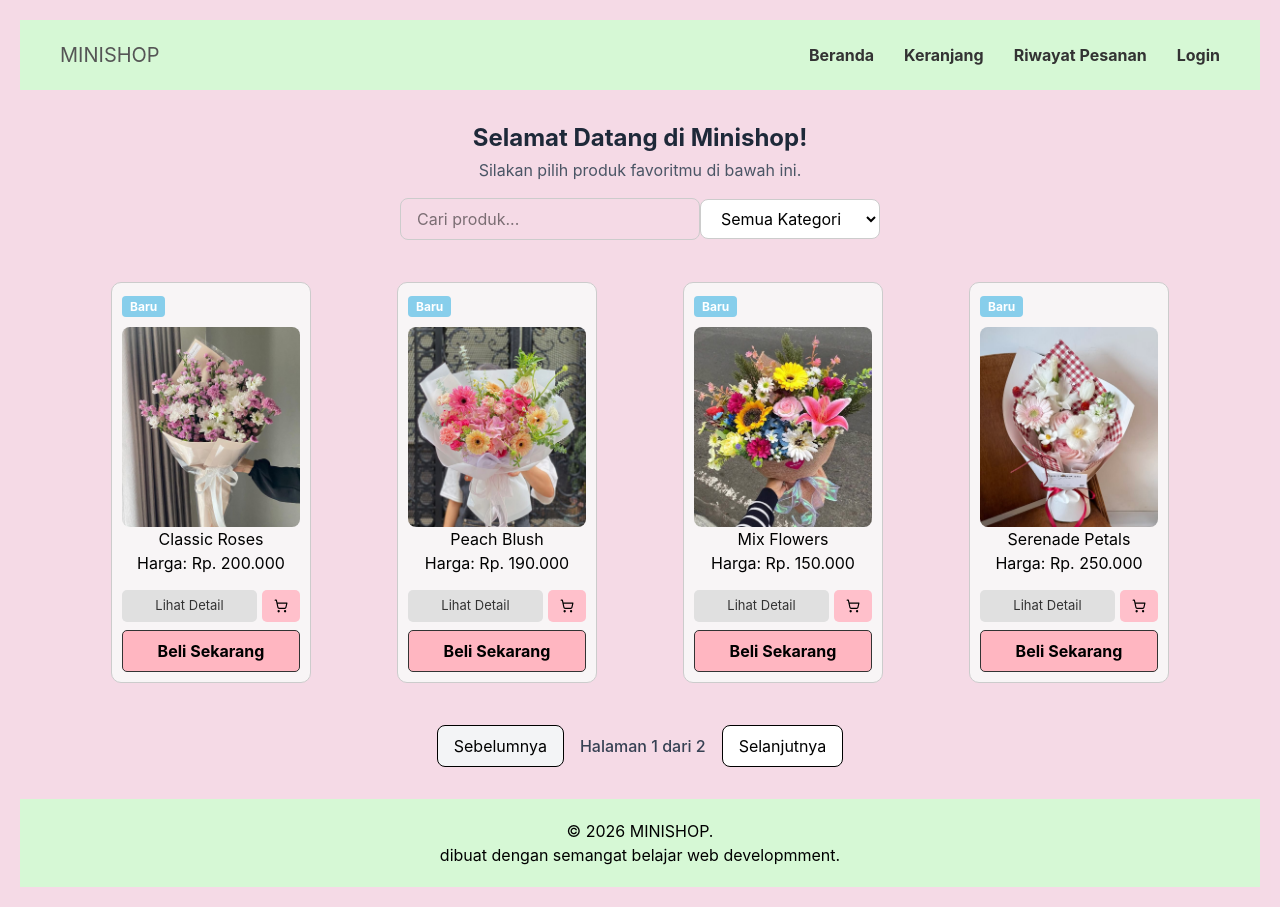
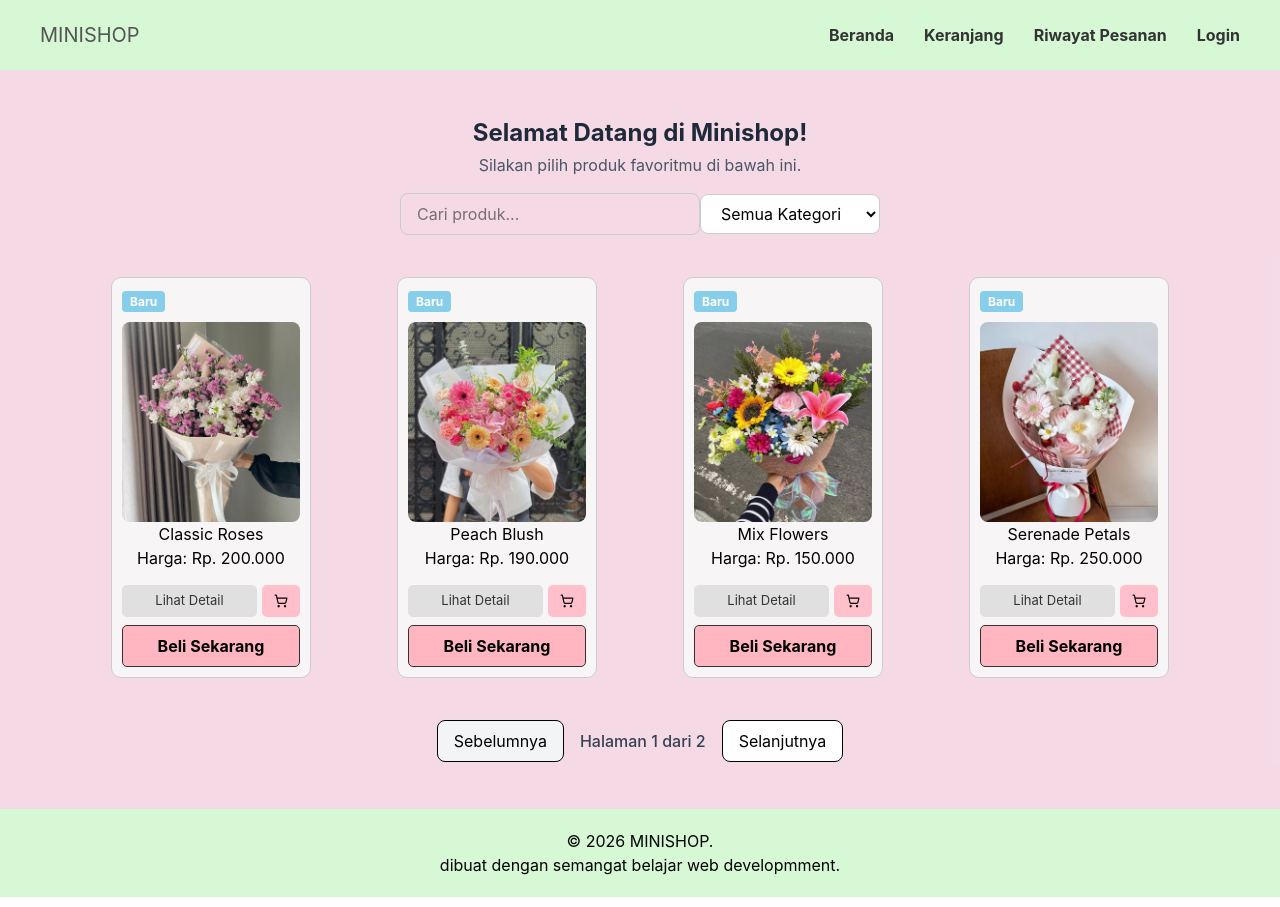
Before and after one commit to Vyerra38/MiniShop, a React (Vite) app: page / in a window 1280 px wide. Built offline with nearby package versions, Linux system fonts and the light colour scheme.

Commit message:
docs: update README dan terapkan lazy loading untuk tugas akhir

```diff
--- a/src/App.jsx
+++ b/src/App.jsx
@@ -1,20 +1,21 @@
 import { BrowserRouter, Routes, Route } from "react-router-dom";
-import {AuthProvider} from './context/AuthContext.jsx';
+import React, { lazy, Suspense } from "react";
+import { AuthProvider } from './context/AuthContext.jsx';
 import Layout from './components/Layout.jsx';
-import Home from './pages/Home.jsx';
-import DetailProduk from './pages/DetailProduk.jsx';
-import Keranjang from './pages/Keranjang.jsx';
-import Register from './pages/Register.jsx';
-import Login from './pages/Login.jsx';
-import RiwayatPesanan from './pages/RiwayatPesanan.jsx';
+
+// Menggunakan Lazy Loading untuk halaman-halaman
+const Home = lazy(() => import('./pages/home.jsx'));
+const DetailProduk = lazy(() => import('./pages/DetailProduk.jsx'));
+const Keranjang = lazy(() => import('./pages/Keranjang.jsx'));
+const Register = lazy(() => import('./pages/Register.jsx'));
+const Login = lazy(() => import('./pages/Login.jsx'));
+const RiwayatPesanan = lazy(() => import('./pages/RiwayatPesanan.jsx'));
 
 function App() {
   return (
     <AuthProvider>
       <BrowserRouter>
-        <div>
-
-          <main style={{ padding: '20px', backgroundColor: '#f4d6e4e4', minHeight: '80vh' }}>
+        <Suspense fallback={<div style={{ textAlign: 'center', padding: '50px' }}>Memuat halaman...</div>}>
           <Routes>
             <Route element={<Layout />}>
               <Route path="/" element={<Home />} />
@@ -24,13 +25,18 @@ function App() {
               <Route path="/login" element={<Login />} />
               <Route path="/riwayat" element={<RiwayatPesanan />} />
 
-                {/* untuk menampilkan Halaman 404 */}
-                <Route path="*" element={<h2 style={{ textAlign: 'center', padding: '50px' }}>404 - Halaman Tidak Ditemukan</h2>} />
+              {/* Halaman 404 */}
+              <Route
+                path="*"
+                element={
+                  <div style={{ textAlign: 'center', padding: '50px' }}>
+                    <h2>404 - Halaman Tidak Ditemukan</h2>
+                  </div>
+                }
+              />
             </Route>
           </Routes>
-          </main>
-
-        </div>
+        </Suspense>
       </BrowserRouter>
     </AuthProvider>
   );
--- a/src/components/Layout.jsx
+++ b/src/components/Layout.jsx
@@ -4,13 +4,13 @@ import Footer from "./Footer";
 
 function Layout() {
     return (
-        <>
+        <div style={{ backgroundColor: '#f4d6e4e4', minHeight: '100vh', display: 'flex', flexDirection: 'column' }}>
             <Header />
-            <main style={{ minHeight: '70vh' }}>
+            <main style={{ flex: 1, minHeight: '70vh', padding: '15px' }}>
                 <Outlet />
             </main>
             <Footer />
-        </>
+        </div>
     );
 }
 
```
Also changed, not shown: 1 other file (tests, documents, lock files or other folders). Lines whose indentation alone changed are shown as unchanged.
